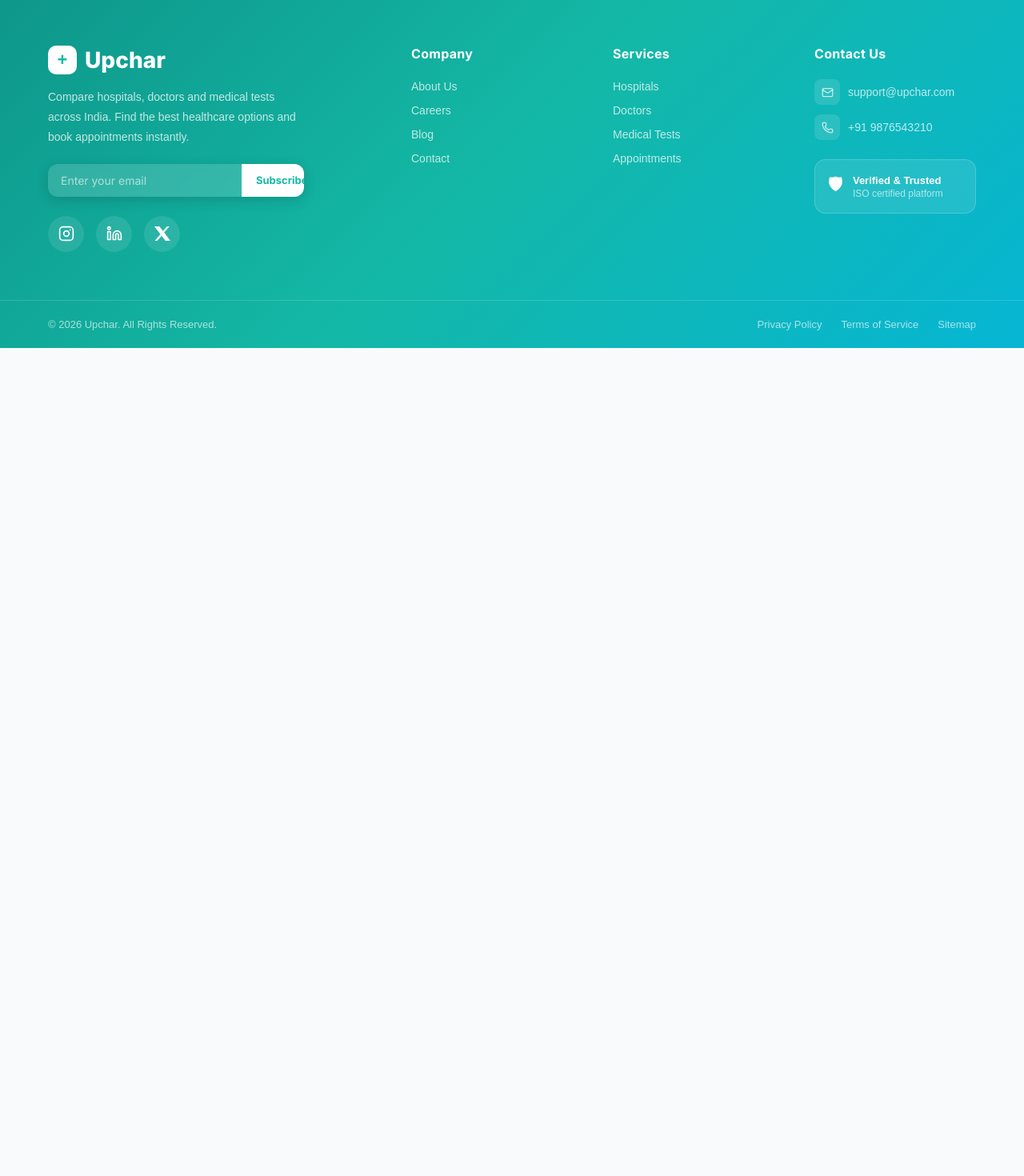
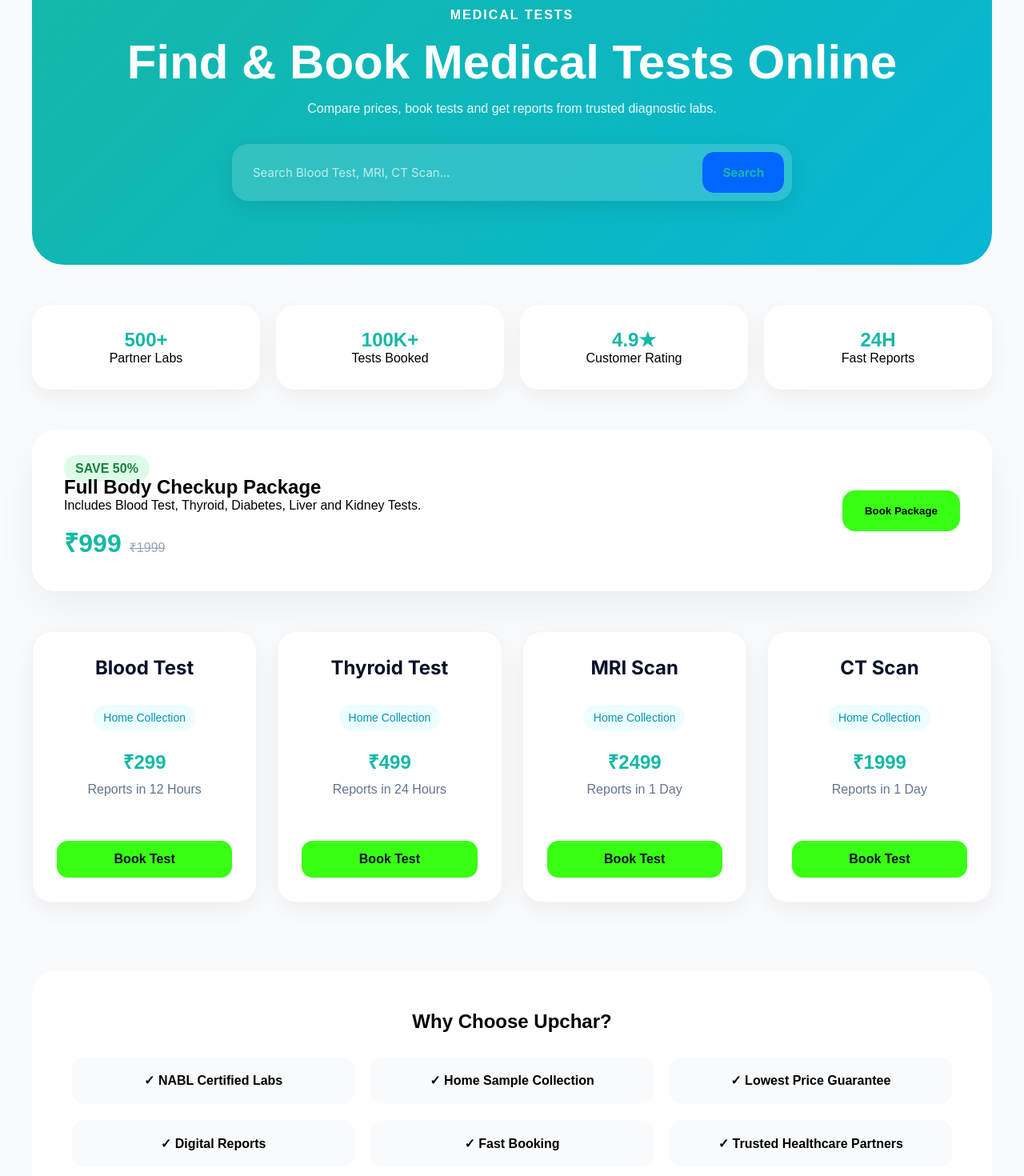
Before and after one commit to Mayank084/Upchar-Project, a React (Vite) app: page /tests in a window 1280 px wide. Shown: the part 200-1670 px from the top of the page at 80% size. Before the commit the page ends 800 px from the top, so only its background shows below. Built offline with nearby package versions, Linux system fonts and the light colour scheme.

Commit message:
test section

```diff
--- a/src/components/CTA.css
+++ b/src/components/CTA.css
@@ -11,13 +11,9 @@
 
   text-align: center;
 
-  background: linear-gradient(
-    135deg,
-    #14b8a6,
-    #06b6d4
-  );
+  background-color: white;
 
-  color: white;
+  color: rgb(0, 0, 0);
 }
 
 .cta-box h2 {
@@ -26,8 +22,8 @@
 }
 
 .cta-box p {
-  font-size: 20px;
-  max-width: 700px;
+  font-size: 19px;
+  max-width: 702px;
   margin: auto;
   margin-bottom: 35px;
 
@@ -41,9 +37,9 @@
 
   border-radius: 14px;
 
-  background: white;
+  background: #14b8a6;
 
-  color: #14b8a6;
+  color: #ffffff;
 
   font-size: 18px;
   font-weight: 700;
--- /dev/null
+++ b/src/pages/TestsPage.css
@@ -0,0 +1,325 @@
+    .tests-page {
+  background: #f8fafc;
+  padding: 40px;
+}
+
+/* HERO */
+
+.tests-hero {
+  background:
+    linear-gradient(
+      135deg,
+      #14b8a6,
+      #06b6d4
+    );
+
+  border-radius: 40px;
+
+  padding: 80px;
+
+  text-align: center;
+
+  color: white;
+}
+
+.tests-hero span {
+  font-weight: 700;
+  letter-spacing: 2px;
+}
+
+.tests-hero h1 {
+  font-size: 60px;
+  margin: 15px 0;
+}
+
+.tests-hero p {
+  max-width: 700px;
+  margin: auto;
+  opacity: .9;
+}
+
+/* SEARCH */
+
+.search-box {
+  max-width: 700px;
+
+  margin: 35px auto 0;
+
+  background:
+    rgba(255,255,255,.15);
+
+  backdrop-filter: blur(20px);
+
+  border-radius: 20px;
+
+  display: flex;
+
+  padding: 10px;
+}
+
+.search-box input {
+  flex: 1;
+
+  border: none;
+  outline: none;
+
+  background: transparent;
+
+  color: white;
+
+  padding: 16px;
+}
+
+.search-box input::placeholder {
+  color: rgba(255,255,255,.7);
+}
+
+.search-box button {
+  border: none;
+
+  padding: 16px 25px;
+
+  border-radius: 14px;
+
+  background: white;
+
+  color: #14b8a6;
+
+  font-weight: 700;
+
+  cursor: pointer;
+}
+
+/* STATS */
+
+.stats-section {
+  display: grid;
+
+  grid-template-columns:
+    repeat(4,1fr);
+
+  gap: 20px;
+
+  margin: 50px 0;
+}
+
+.stat-card {
+  background: white;
+
+  padding: 30px;
+
+  text-align: center;
+
+  border-radius: 24px;
+
+  box-shadow:
+    0 10px 30px rgba(0,0,0,.05);
+}
+
+.stat-card h2 {
+  color: #14b8a6;
+}
+
+/* FEATURED */
+
+.featured-package {
+  background: white;
+
+  padding: 40px;
+
+  border-radius: 30px;
+
+  display: flex;
+
+  justify-content: space-between;
+
+  align-items: center;
+
+  margin-bottom: 50px;
+
+  box-shadow:
+    0 20px 50px rgba(0,0,0,.05);
+}
+
+.offer-tag {
+  background: #dcfce7;
+
+  color: #15803d;
+
+  padding: 8px 14px;
+
+  border-radius: 50px;
+
+  font-weight: 700;
+}
+
+.price-row {
+  margin-top: 15px;
+}
+
+.new-price {
+  font-size: 32px;
+  font-weight: 800;
+  color: #14b8a6;
+}
+
+.old-price {
+  margin-left: 10px;
+
+  text-decoration: line-through;
+
+  color: #94a3b8;
+}
+
+.featured-package button {
+  padding: 18px 28px;
+
+  border: none;
+
+  border-radius: 16px;
+
+  background: #39ff14;
+
+  font-weight: 700;
+
+  cursor: pointer;
+}
+
+/* TESTS */
+
+.tests-grid {
+  display: grid;
+
+  grid-template-columns:
+    repeat(auto-fit,minmax(280px,1fr));
+
+  gap: 25px;
+
+  margin-bottom: 60px;
+}
+
+.test-card {
+  background: white;
+
+  padding: 30px;
+
+  border-radius: 24px;
+
+  box-shadow:
+    0 10px 30px rgba(0,0,0,.05);
+
+  transition: .3s;
+}
+
+.test-card:hover {
+  transform: translateY(-10px);
+}
+
+.home-badge {
+  display: inline-block;
+
+  margin: 12px 0;
+
+  padding: 8px 12px;
+
+  border-radius: 50px;
+
+  background: #ecfeff;
+
+  color: #0891b2;
+
+  font-size: 14px;
+}
+
+.test-card h2 {
+  color: #14b8a6;
+}
+
+.test-card button {
+  width: 100%;
+
+  margin-top: 20px;
+
+  padding: 14px;
+
+  border: none;
+
+  border-radius: 14px;
+
+  background: #39ff14;
+
+  font-weight: 700;
+
+  cursor: pointer;
+
+  transition: .3s;
+}
+
+.test-card button:hover {
+  background: #081028;
+  color: white;
+}
+
+/* WHY */
+
+.why-upchar {
+  background: white;
+
+  padding: 50px;
+
+  border-radius: 30px;
+
+  text-align: center;
+}
+
+.why-upchar h2 {
+  margin-bottom: 30px;
+}
+
+.why-grid {
+  display: grid;
+
+  grid-template-columns:
+    repeat(3,1fr);
+
+  gap: 20px;
+}
+
+.why-grid div {
+  padding: 20px;
+
+  border-radius: 16px;
+
+  background: #f8fafc;
+
+  font-weight: 600;
+}
+.test-btn {
+  width: 100%;
+
+  display: block;
+
+  text-align: center;
+
+  text-decoration: none;
+
+  margin-top: 20px;
+
+  padding: 14px;
+
+  border-radius: 14px;
+
+  background: #39ff14;
+
+  color: #081028;
+
+  font-weight: 700;
+
+  transition: .3s;
+}
+
+.test-btn:hover {
+  background: #081028;
+
+  color: white;
+}
--- a/src/pages/TestsPage.jsx
+++ b/src/pages/TestsPage.jsx
@@ -1,7 +1,159 @@
+import "./TestsPage.css";
+import { Link } from "react-router-dom";
+
 function TestsPage() {
+  const tests = [
+    {
+      name: "Blood Test",
+      price: "₹299",
+      report: "Reports in 12 Hours",
+    },
+    {
+      name: "Thyroid Test",
+      price: "₹499",
+      report: "Reports in 24 Hours",
+    },
+    {
+      name: "MRI Scan",
+      price: "₹2499",
+      report: "Reports in 1 Day",
+    },
+    {
+      name: "CT Scan",
+      price: "₹1999",
+      report: "Reports in 1 Day",
+    },
+  ];
+
   return (
-    <div>
-      <h1>Tests Page</h1>
+    <div className="tests-page">
+
+      {/* Hero */}
+      <section className="tests-hero">
+
+        <span>MEDICAL TESTS</span>
+
+        <h1>Find & Book Medical Tests Online</h1>
+
+        <p>
+          Compare prices, book tests and get
+          reports from trusted diagnostic labs.
+        </p>
+
+        <div className="search-box">
+          <input
+            type="text"
+            placeholder="Search Blood Test, MRI, CT Scan..."
+          />
+          <button>Search</button>
+        </div>
+
+      </section>
+
+      {/* Stats */}
+
+      <section className="stats-section">
+
+        <div className="stat-card">
+          <h2>500+</h2>
+          <p>Partner Labs</p>
+        </div>
+
+        <div className="stat-card">
+          <h2>100K+</h2>
+          <p>Tests Booked</p>
+        </div>
+
+        <div className="stat-card">
+          <h2>4.9★</h2>
+          <p>Customer Rating</p>
+        </div>
+
+        <div className="stat-card">
+          <h2>24H</h2>
+          <p>Fast Reports</p>
+        </div>
+
+      </section>
+
+      {/* Featured Package */}
+
+      <section className="featured-package">
+
+        <div>
+          <span className="offer-tag">
+            SAVE 50%
+          </span>
+
+          <h2>Full Body Checkup Package</h2>
+
+          <p>
+            Includes Blood Test, Thyroid,
+            Diabetes, Liver and Kidney Tests.
+          </p>
+
+          <div className="price-row">
+            <span className="new-price">
+              ₹999
+            </span>
+
+            <span className="old-price">
+              ₹1999
+            </span>
+          </div>
+        </div>
+
+        <button>
+          Book Package
+        </button>
+
+      </section>
+
+      {/* Tests Grid */}
+
+      <section className="tests-grid">
+
+        {tests.map((test, index) => (
+          <div className="test-card" key={index}>
+
+            <h3>{test.name}</h3>
+
+            <span className="home-badge">
+              Home Collection
+            </span>
+
+            <h2>{test.price}</h2>
+
+            <p>{test.report}</p>
+
+            <Link to="/login" className="test-btn">
+                       Book Test
+                       </Link>
+
+          </div>
+        ))}
+
+      </section>
+
+      {/* Why Choose Us */}
+
+      <section className="why-upchar">
+
+        <h2>Why Choose Upchar?</h2>
+
+        <div className="why-grid">
+
+          <div>✓ NABL Certified Labs</div>
+          <div>✓ Home Sample Collection</div>
+          <div>✓ Lowest Price Guarantee</div>
+          <div>✓ Digital Reports</div>
+          <div>✓ Fast Booking</div>
+          <div>✓ Trusted Healthcare Partners</div>
+
+        </div>
+
+      </section>
+
     </div>
   );
 }
```
Also changed, not shown: src/App.jsx (line endings or trailing spaces).
